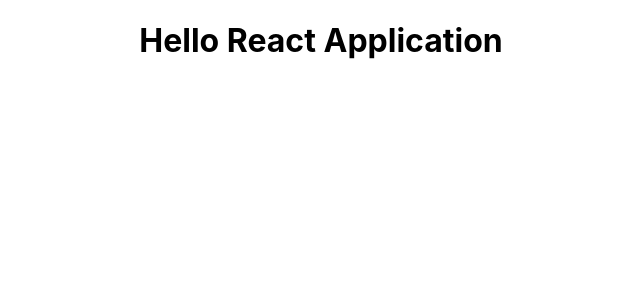
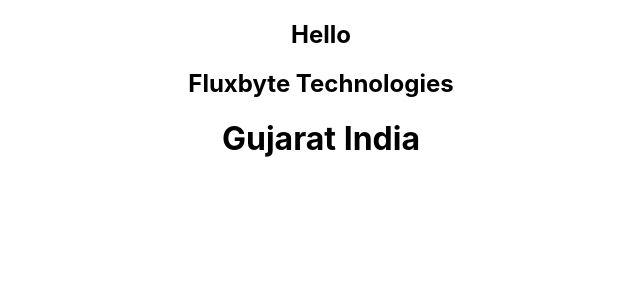
Before and after one commit to hitesh-fluxbyte/React-Crud-App, a React (Create React App) app in the folder my-app-test/: page / in a window 1280 px wide. Shown: the top 300 px of the page, without its empty margins (319-959 px from the left). Built offline with nearby package versions, Linux system fonts and the light colour scheme.

Commit message:
props, Class base, Function base, React Fragment, Jsx

```diff
--- a/my-app-test/public/index.html
+++ b/my-app-test/public/index.html
@@ -13,7 +13,7 @@
 
     <link rel="manifest" href="%PUBLIC_URL%/manifest.json" />
 
-    <title>Welcome To My App</title>
+    <title>Welcome To Fluxbyte Technologies</title>
   </head>
   <body>
     <noscript>You need to enable JavaScript to run this app.</noscript>
--- a/my-app-test/src/App.js
+++ b/my-app-test/src/App.js
@@ -1,5 +1,6 @@
 import React from "react";
 import "./App.css";
+import Student from "./Student";
 
 // Function Based
 // function App() {
@@ -11,10 +12,16 @@
 // }
 
 // Class Based
-class App extends React.Component{
-  render(){
-    return<h1 className="App">Hello React Application</h1>;
-  };
-};
+class App extends React.Component {
+  render() {
+    return (
+      <>
+        <h2 className="App">Hello</h2>
+        <h2 className="App">Fluxbyte Technologies</h2>
+        <Student />
+      </>
+    );
+  }
+}
 
 export default App;
--- /dev/null
+++ b/my-app-test/src/Student.js
@@ -0,0 +1,6 @@
+import React from "react";
+
+const Student = (props) => {
+  return <h1 className="App">Gujarat India {props.name}</h1>;
+};
+export default Student;
```
Also changed, not shown: my-app-test/src/index.js (+4 -4 lines).
